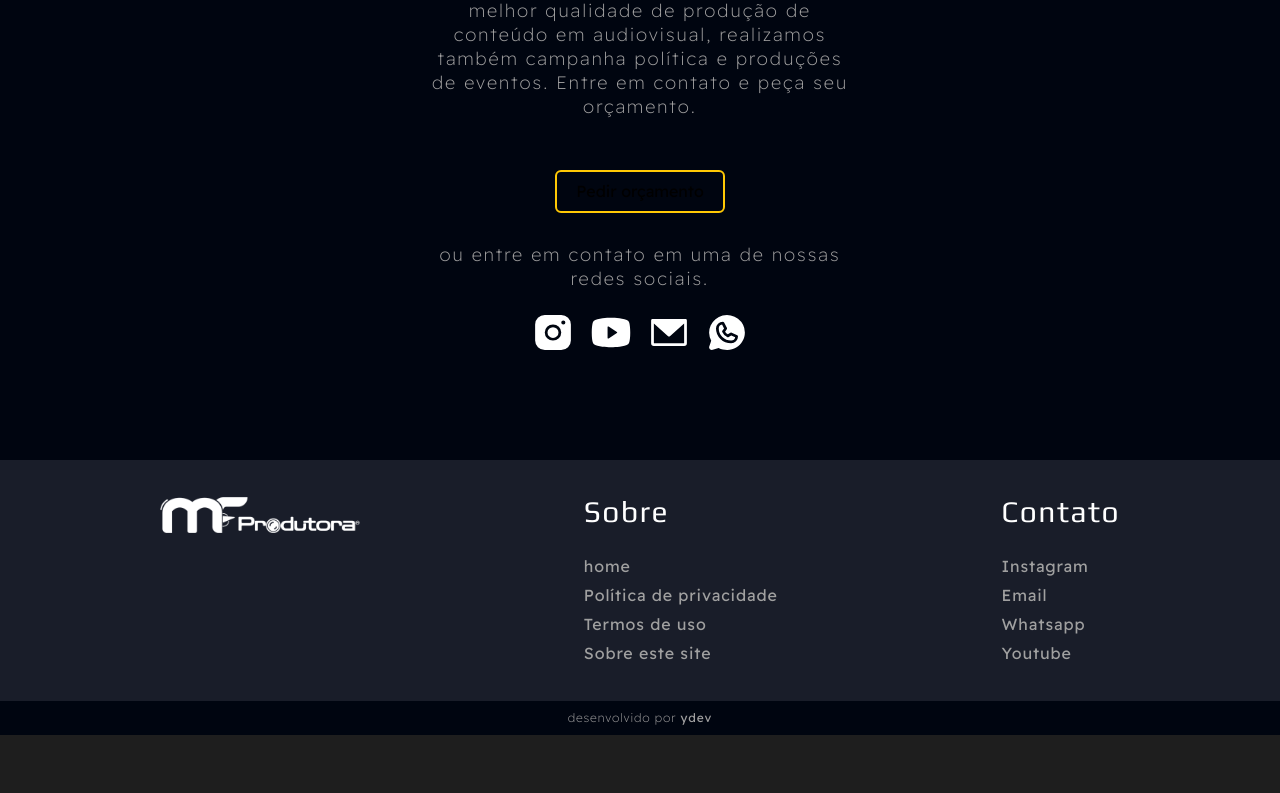
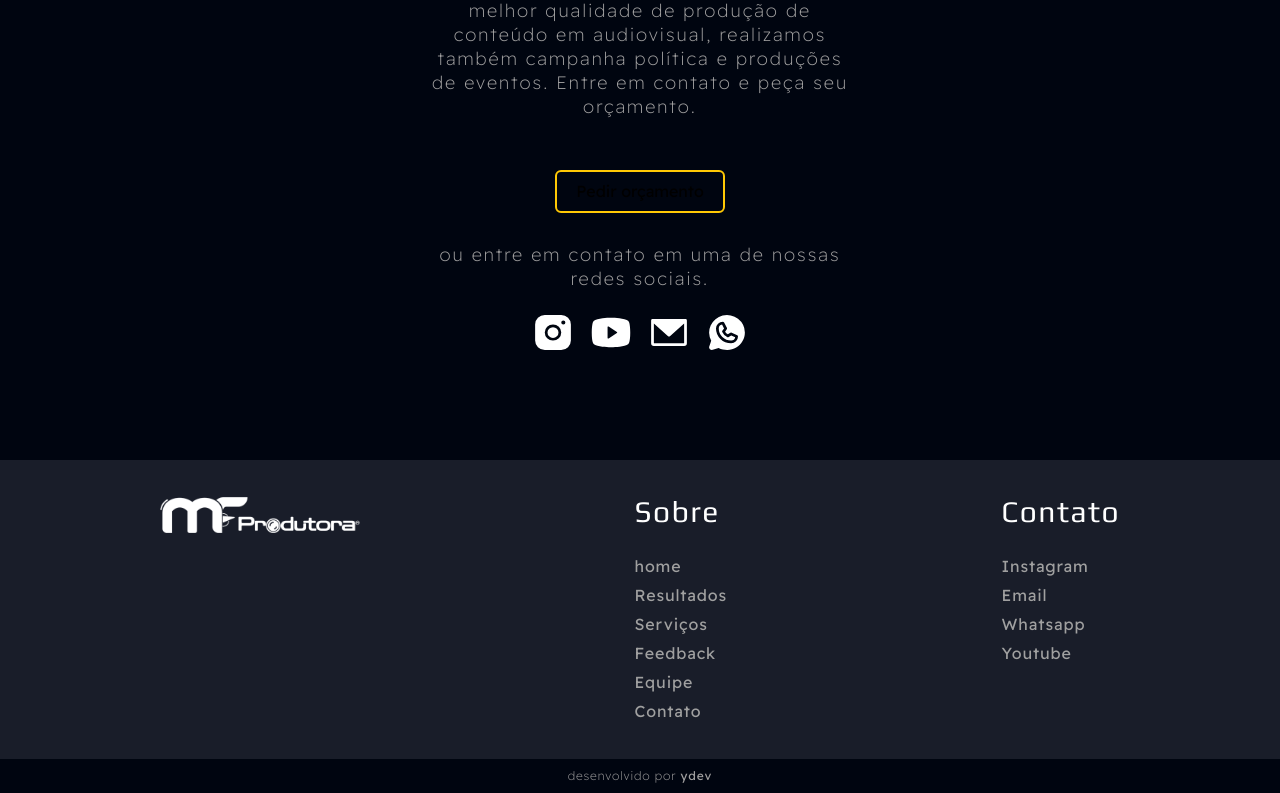
Before and after one commit to Yures1lva/MF_Produtora, a React (Vite) app: page / in a window 1280 px wide. Shown: the part 4936-5729 px from the top of the page. Before the commit the page ends 5671 px from the top, so only its background shows below. Built offline with nearby package versions, Linux system fonts and the light colour scheme.

Commit message:
atualizando links do footer

```diff
--- a/src/components/footer/Footer.tsx
+++ b/src/components/footer/Footer.tsx
@@ -18,9 +18,12 @@ export function Footer(){
                             <ul className={style.about}>
                                 <li><h3>Sobre</h3></li>
                                 <li><a>home</a></li>
-                                <li><a>Política de privacidade</a></li>
-                                <li><a>Termos de uso</a></li>
-                                <li><a>Sobre este site</a></li>
+                                <li><a>Resultados</a></li>
+                                <li><a>Serviços</a></li>
+                                <li><a>Feedback</a></li>
+                                <li><a>Equipe</a></li>
+                                <li><a>Contato</a></li>
+
 
                             </ul>
                         </li>
@@ -28,10 +31,10 @@ export function Footer(){
                         <li>
                             <ul className={style.contact}>
                                 <li><h3>Contato</h3></li>
-                                <li><a>Instagram</a></li>
-                                <li><a>Email</a></li>
-                                <li><a>Whatsapp</a></li>
-                                <li><a>Youtube</a></li>
+                                <li><a target="_blank" href="https://www.instagram.com/mfprodutora_/">Instagram</a></li>
+                                <li><a target="_blank" href="mailto:mfprodutoraltda@gmail.com" >Email</a></li>
+                                <li><a target="_blank" href="https://api.whatsapp.com/send?phone=5594991621273&text=" >Whatsapp</a></li>
+                                <li><a target="_blank" href="https://www.youtube.com/@mayconfilmes30"  >Youtube</a></li>
                             </ul>
                         </li>
                     </ul>
```
